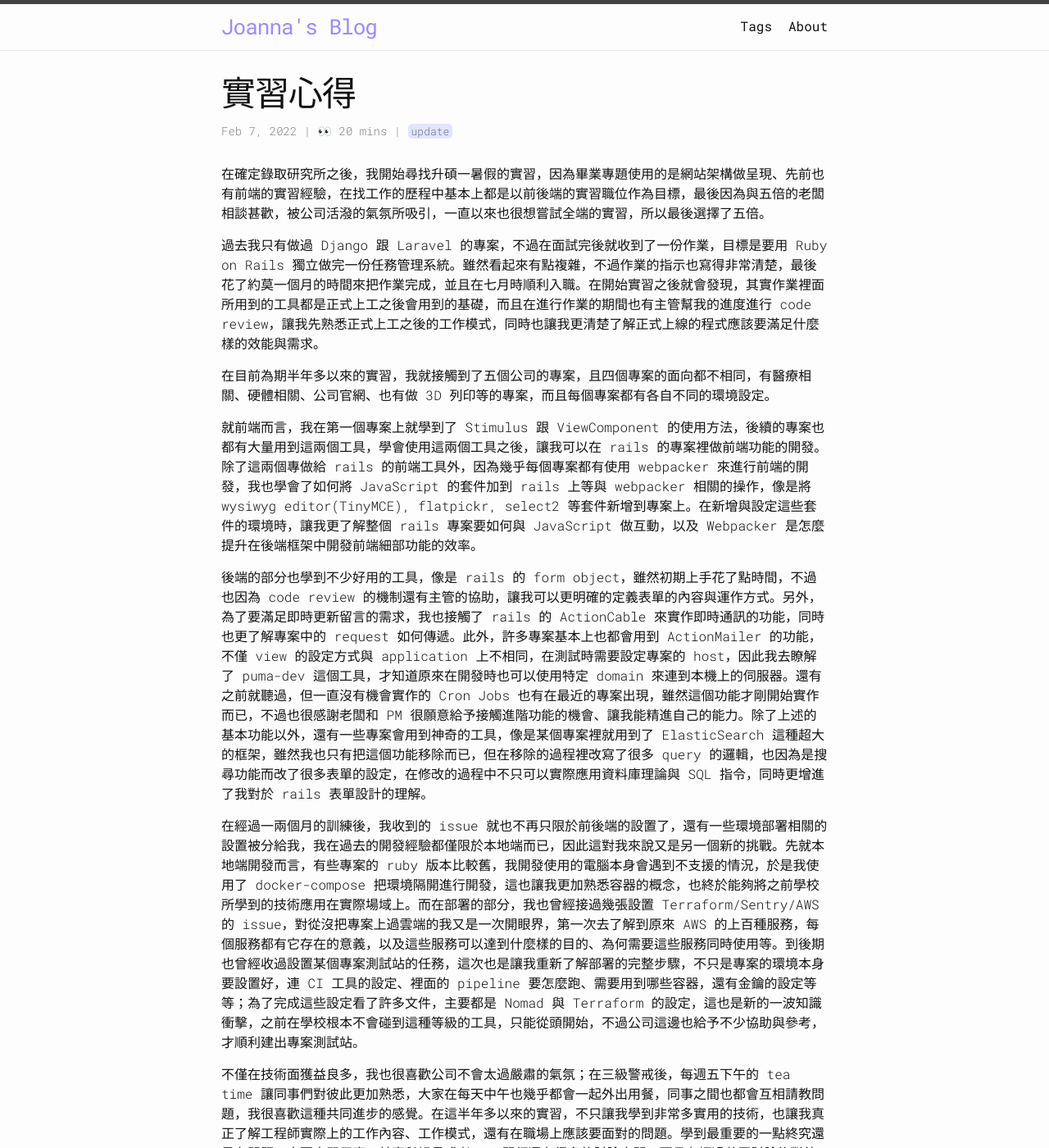
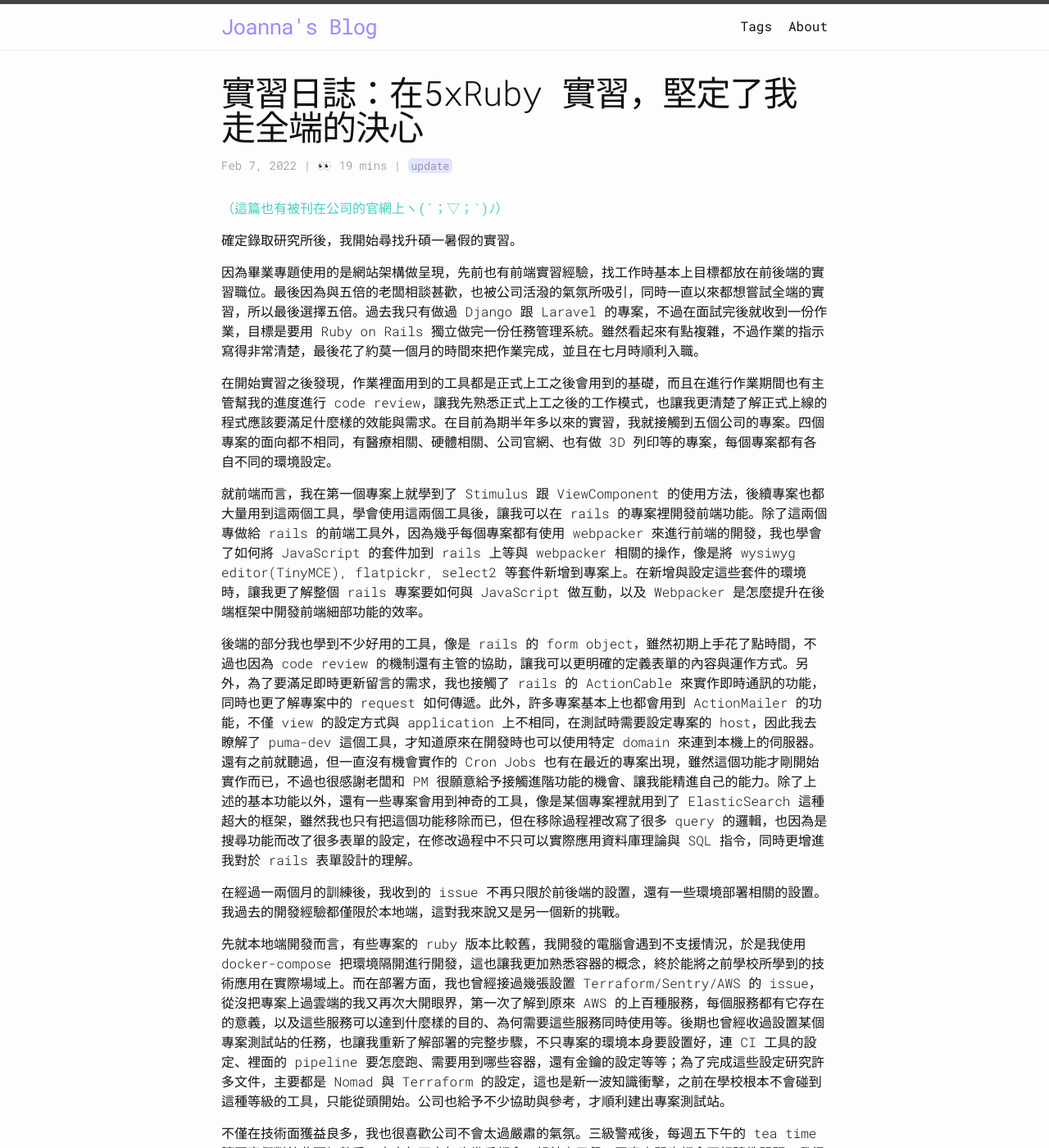
Before and after one commit to jqlynchien713/jqlynchien713.github.io, a Jekyll site: the page built from _posts/2022-02-07-intern.md, in a window 1280 px wide and 1400 px high. Shown: the whole window at 82% size. Built offline with Jekyll 4.4.1, drawn with Linux system fonts in a browser that asks for light colours; some of the changed text lies outside the part shown.

Commit message:
Modify intern and task list

```diff
--- a/_posts/2022-02-07-intern.md
+++ b/_posts/2022-02-07-intern.md
@@ -1,20 +1,25 @@
 ---
 layout: post
-title: 實習心得
+title: 實習日誌：在5xRuby 實習，堅定了我走全端的決心
 date: 2022-02-07 20:45 +0800
 tags: update
 ---
+[（這篇也有被刊在公司的官網上ヽ(´；▽；\`)ﾉ）](https://5xruby.com/zh/articles/intern-in-5xruby)
 
-在確定錄取研究所之後，我開始尋找升碩一暑假的實習，因為畢業專題使用的是網站架構做呈現、先前也有前端的實習經驗，在找工作的歷程中基本上都是以前後端的實習職位作為目標，最後因為與五倍的老闆相談甚歡，被公司活潑的氣氛所吸引，一直以來也很想嘗試全端的實習，所以最後選擇了五倍。
+確定錄取研究所後，我開始尋找升碩一暑假的實習。
 
-過去我只有做過 Django 跟 Laravel 的專案，不過在面試完後就收到了一份作業，目標是要用 Ruby on Rails 獨立做完一份任務管理系統。雖然看起來有點複雜，不過作業的指示也寫得非常清楚，最後花了約莫一個月的時間來把作業完成，並且在七月時順利入職。在開始實習之後就會發現，其實作業裡面所用到的工具都是正式上工之後會用到的基礎，而且在進行作業的期間也有主管幫我的進度進行 code review，讓我先熟悉正式上工之後的工作模式，同時也讓我更清楚了解正式上線的程式應該要滿足什麼樣的效能與需求。
+因為畢業專題使用的是網站架構做呈現，先前也有前端實習經驗，找工作時基本上目標都放在前後端的實習職位。最後因為與五倍的老闆相談甚歡，也被公司活潑的氣氛所吸引，同時一直以來都想嘗試全端的實習，所以最後選擇五倍。過去我只有做過 Django 跟 Laravel 的專案，不過在面試完後就收到一份作業，目標是要用 Ruby on Rails 獨立做完一份任務管理系統。雖然看起來有點複雜，不過作業的指示寫得非常清楚，最後花了約莫一個月的時間來把作業完成，並且在七月時順利入職。
 
-在目前為期半年多以來的實習，我就接觸到了五個公司的專案，且四個專案的面向都不相同，有醫療相關、硬體相關、公司官網、也有做 3D 列印等的專案，而且每個專案都有各自不同的環境設定。
+在開始實習之後發現，作業裡面用到的工具都是正式上工之後會用到的基礎，而且在進行作業期間也有主管幫我的進度進行 code review，讓我先熟悉正式上工之後的工作模式，也讓我更清楚了解正式上線的程式應該要滿足什麼樣的效能與需求。在目前為期半年多以來的實習，我就接觸到五個公司的專案。四個專案的面向都不相同，有醫療相關、硬體相關、公司官網、也有做 3D 列印等的專案，每個專案都有各自不同的環境設定。
 
-就前端而言，我在第一個專案上就學到了 Stimulus 跟 ViewComponent 的使用方法，後續的專案也都有大量用到這兩個工具，學會使用這兩個工具之後，讓我可以在 rails 的專案裡做前端功能的開發。除了這兩個專做給 rails 的前端工具外，因為幾乎每個專案都有使用 webpacker 來進行前端的開發，我也學會了如何將 JavaScript 的套件加到 rails 上等與 webpacker 相關的操作，像是將 wysiwyg editor(TinyMCE), flatpickr, select2 等套件新增到專案上。在新增與設定這些套件的環境時，讓我更了解整個 rails 專案要如何與 JavaScript 做互動，以及 Webpacker 是怎麼提升在後端框架中開發前端細部功能的效率。
+就前端而言，我在第一個專案上就學到了 Stimulus 跟 ViewComponent 的使用方法，後續專案也都大量用到這兩個工具，學會使用這兩個工具後，讓我可以在 rails 的專案裡開發前端功能。除了這兩個專做給 rails 的前端工具外，因為幾乎每個專案都有使用 webpacker 來進行前端的開發，我也學會了如何將 JavaScript 的套件加到 rails 上等與 webpacker 相關的操作，像是將 wysiwyg editor(TinyMCE), flatpickr, select2 等套件新增到專案上。在新增與設定這些套件的環境時，讓我更了解整個 rails 專案要如何與 JavaScript 做互動，以及 Webpacker 是怎麼提升在後端框架中開發前端細部功能的效率。
 
-後端的部分也學到不少好用的工具，像是 rails 的 form object，雖然初期上手花了點時間，不過也因為 code review 的機制還有主管的協助，讓我可以更明確的定義表單的內容與運作方式。另外，為了要滿足即時更新留言的需求，我也接觸了 rails 的 ActionCable 來實作即時通訊的功能，同時也更了解專案中的 request 如何傳遞。此外，許多專案基本上也都會用到 ActionMailer 的功能，不僅 view 的設定方式與 application 上不相同，在測試時需要設定專案的 host，因此我去瞭解了 puma-dev 這個工具，才知道原來在開發時也可以使用特定 domain 來連到本機上的伺服器。還有之前就聽過，但一直沒有機會實作的 Cron Jobs 也有在最近的專案出現，雖然這個功能才剛開始實作而已，不過也很感謝老闆和 PM 很願意給予接觸進階功能的機會、讓我能精進自己的能力。除了上述的基本功能以外，還有一些專案會用到神奇的工具，像是某個專案裡就用到了 ElasticSearch 這種超大的框架，雖然我也只有把這個功能移除而已，但在移除的過程裡改寫了很多 query 的邏輯，也因為是搜尋功能而改了很多表單的設定，在修改的過程中不只可以實際應用資料庫理論與 SQL 指令，同時更增進了我對於 rails 表單設計的理解。
+後端的部分我也學到不少好用的工具，像是 rails 的 form object，雖然初期上手花了點時間，不過也因為 code review 的機制還有主管的協助，讓我可以更明確的定義表單的內容與運作方式。另外，為了要滿足即時更新留言的需求，我也接觸了 rails 的 ActionCable 來實作即時通訊的功能，同時也更了解專案中的 request 如何傳遞。此外，許多專案基本上也都會用到 ActionMailer 的功能，不僅 view 的設定方式與 application 上不相同，在測試時需要設定專案的 host，因此我去瞭解了 puma-dev 這個工具，才知道原來在開發時也可以使用特定 domain 來連到本機上的伺服器。還有之前就聽過，但一直沒有機會實作的 Cron Jobs 也有在最近的專案出現，雖然這個功能才剛開始實作而已，不過也很感謝老闆和 PM 很願意給予接觸進階功能的機會、讓我能精進自己的能力。除了上述的基本功能以外，還有一些專案會用到神奇的工具，像是某個專案裡就用到了 ElasticSearch 這種超大的框架，雖然我也只有把這個功能移除而已，但在移除過程裡改寫了很多 query 的邏輯，也因為是搜尋功能而改了很多表單的設定，在修改過程中不只可以實際應用資料庫理論與 SQL 指令，同時更增進我對於 rails 表單設計的理解。
 
-在經過一兩個月的訓練後，我收到的 issue 就也不再只限於前後端的設置了，還有一些環境部署相關的設置被分給我，我在過去的開發經驗都僅限於本地端而已，因此這對我來說又是另一個新的挑戰。先就本地端開發而言，有些專案的 ruby 版本比較舊，我開發使用的電腦本身會遇到不支援的情況，於是我使用了 docker-compose 把環境隔開進行開發，這也讓我更加熟悉容器的概念，也終於能夠將之前學校所學到的技術應用在實際場域上。而在部署的部分，我也曾經接過幾張設置 Terraform/Sentry/AWS 的 issue，對從沒把專案上過雲端的我又是一次開眼界，第一次去了解到原來 AWS 的上百種服務，每個服務都有它存在的意義，以及這些服務可以達到什麼樣的目的、為何需要這些服務同時使用等。到後期也曾經收過設置某個專案測試站的任務，這次也是讓我重新了解部署的完整步驟，不只是專案的環境本身要設置好，連 CI 工具的設定、裡面的 pipeline 要怎麼跑、需要用到哪些容器，還有金鑰的設定等等；為了完成這些設定看了許多文件，主要都是 Nomad 與 Terraform 的設定，這也是新的一波知識衝擊，之前在學校根本不會碰到這種等級的工具，只能從頭開始，不過公司這邊也給予不少協助與參考，才順利建出專案測試站。
+在經過一兩個月的訓練後，我收到的 issue 不再只限於前後端的設置，還有一些環境部署相關的設置。我過去的開發經驗都僅限於本地端，這對我來說又是另一個新的挑戰。
 
-不僅在技術面獲益良多，我也很喜歡公司不會太過嚴肅的氣氛；在三級警戒後，每週五下午的 tea time 讓同事們對彼此更加熟悉，大家在每天中午也幾乎都會一起外出用餐，同事之間也都會互相請教問題，我很喜歡這種共同進步的感覺。在這半年多以來的實習，不只讓我學到非常多實用的技術，也讓我真正了解工程師實際上的工作內容、工作模式，還有在職場上應該要面對的問題。學到最重要的一點終究還是有問題一定要立即反應，其實與組員或者 PM 間都還有很多的討論空間，而且在經過共同討論後對彼此在做的東西也會比較有共識；在實習期間也需要參加站會與各項專案的例會，這確實讓我體會到會議的舉行較能保持與其他組員對專案的理解一致，並節省不少額外溝通的成本（突然發現學校教的是真的）。實習期間也讓我更確定未來會繼續往全端工程師的方向發展，我自己很喜歡用程式解決問題的感覺、與成功解決問題的成就感，也很喜歡接收新的知識與技術等，確保自己有時刻都在進步的感覺；因此我覺得像五倍這樣的接案公司非常適合我、與喜歡接受挑戰的人，可以同時接觸到好幾個不同的案子，見識創新的技術及應用場域。
+先就本地端開發而言，有些專案的 ruby 版本比較舊，我開發的電腦會遇到不支援情況，於是我使用 docker-compose 把環境隔開進行開發，這也讓我更加熟悉容器的概念，終於能將之前學校所學到的技術應用在實際場域上。而在部署方面，我也曾經接過幾張設置 Terraform/Sentry/AWS 的 issue，從沒把專案上過雲端的我又再次大開眼界，第一次了解到原來 AWS 的上百種服務，每個服務都有它存在的意義，以及這些服務可以達到什麼樣的目的、為何需要這些服務同時使用等。後期也曾經收過設置某個專案測試站的任務，也讓我重新了解部署的完整步驟，不只專案的環境本身要設置好，連 CI 工具的設定、裡面的 pipeline 要怎麼跑、需要用到哪些容器，還有金鑰的設定等等；為了完成這些設定研究許多文件，主要都是 Nomad 與 Terraform 的設定，這也是新一波知識衝擊，之前在學校根本不會碰到這種等級的工具，只能從頭開始。公司也給予不少協助與參考，才順利建出專案測試站。
+
+不僅在技術面獲益良多，我也很喜歡公司不會太過嚴肅的氣氛。三級警戒後，每週五下午的 tea time 讓同事們對彼此更加熟悉，大家每天中午也幾乎都會一起外出用餐，同事之間也都會互相請教問題，我很喜歡這種共同進步的感覺。在這半年多以來的實習，不只讓我學到非常多實用的技術，也讓我真正了解工程師實際上的工作內容、工作模式，還有在職場上應該要面對的問題。
+
+我學到最重要的一點，終究還是有問題一定要立即反應，其實和組員或者 PM 間都有很多的討論空間，而且在共同討論後對彼此在做的東西也會更有共識；實習期間也需要參加站會與各項專案的例會，讓我體會到會議能讓全體組員對專案的理解一致，並節省不少額外溝通成本（突然發現學校教得是真的）。實習期間也讓我更確定未來會繼續往全端工程師的方向發展，我自己很喜歡用程式解決問題的感覺、與成功解決問題的成就感，也很喜歡接收新的知識與技術等，確保自己有時刻都在進步的感覺；因此我覺得像五倍這樣的接案公司非常適合我、與喜歡接受挑戰的人，可以同時接觸到好幾個不同的案子，見識創新的技術及應用場域。
```
Also changed, not shown: _posts/2022-02-03-task-list.md (+1 -1 lines).
